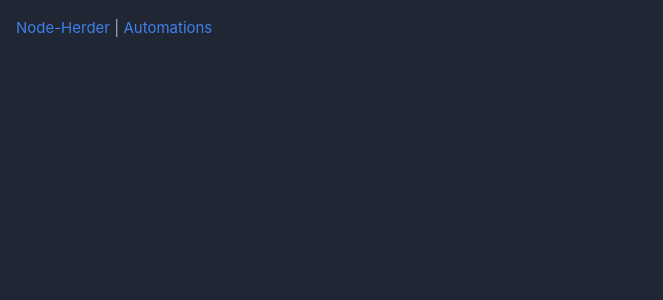
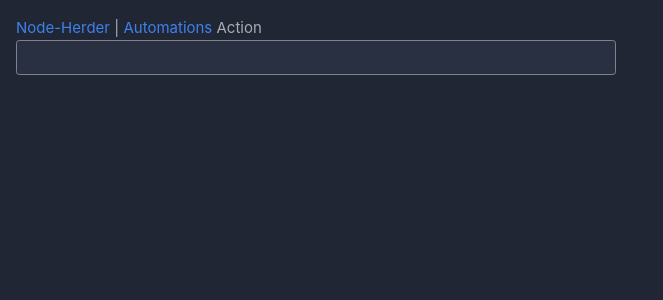
Before and after one commit to mikeathan/nodeherder, a Vue app in the folder frontend/: page /creator in a window 1280 px wide. Shown: the top 300 px of the page, without its empty margins (0-663 px from the left). Built offline with nearby package versions, Linux system fonts and the light colour scheme; no server answers.

Commit message:
creator wip

```diff
--- /dev/null
+++ b/frontend/src/components/automations/Creator.vue
@@ -0,0 +1,19 @@
+<script setup>
+import { useStore } from "vuex";
+import { computed } from "vue";
+
+
+const store = useStore();
+
+
+
+</script>
+<template>
+    <label>Action</label>
+
+    <div class="row w-50">
+        <div class="col">
+            <input type="button" class="form-control">
+        </div>
+    </div>
+</template>
--- a/frontend/src/components/automations/viewer.vue
+++ b/frontend/src/components/automations/Viewer.vue
@@ -1,8 +1,8 @@
 <script setup>
 import { useStore } from "vuex";
 import { computed } from "vue";
-import Editor from "./editor.vue"
-import { RouterLink } from "vue-router";
+
+import { RouterLink, useRouter } from "vue-router";
 
 const store = useStore();
 const automations = computed(() => {
@@ -22,6 +22,15 @@ function onDeleteAutomationClick(id) {
     });
     console.log("delete automation: Id", id);
 }
+function navigate() {
+    console.log("navigate")
+    var creatorPath = useRouter().push("/creator");
+    console.log(creatorPath)
+}
+const creatorRoute = computed(() => {
+    return useRouter().push("/creator");
+
+});
 </script>
 
 <template>
@@ -54,5 +63,9 @@ function onDeleteAutomationClick(id) {
                 </tr>
             </tbody>
         </table>
+
+        <div>
+            <button type="button" class="btn btn-primary mt-3" @click="navigate()">Create automations</button>
+        </div>
     </div>
 </template>
--- a/frontend/src/router/index.js
+++ b/frontend/src/router/index.js
@@ -1,8 +1,9 @@
 import { createRouter, createWebHistory } from "vue-router";
 import DevicePage from "../components/device/DevicePage.vue";
 import Dashboard from "../components/device-dashboard/DeviceDashboard.vue";
-import AutomationsViewer from "../components/automations/viewer.vue";
-import AutomationsEditor from "../components/automations/editor.vue";
+import AutomationsViewer from "../components/automations/Viewer.vue";
+import AutomationsEditor from "../components/automations/Editor.vue";
+import AutomationsCreator from "../components/automations/Creator.vue";
 
 const router = createRouter({
   history: createWebHistory(),
@@ -16,6 +17,11 @@ const router = createRouter({
       path: "/viewer",
       name: "viewer",
       component: AutomationsViewer,
+    },
+    {
+      path: "/creator",
+      name: "creator",
+      component: AutomationsCreator,
     },
     {
       path: "/editor/:id",
```
Also changed, not shown: frontend/src/components/automations/Editor.vue (renamed from frontend/src/components/automations/editor.vue).
